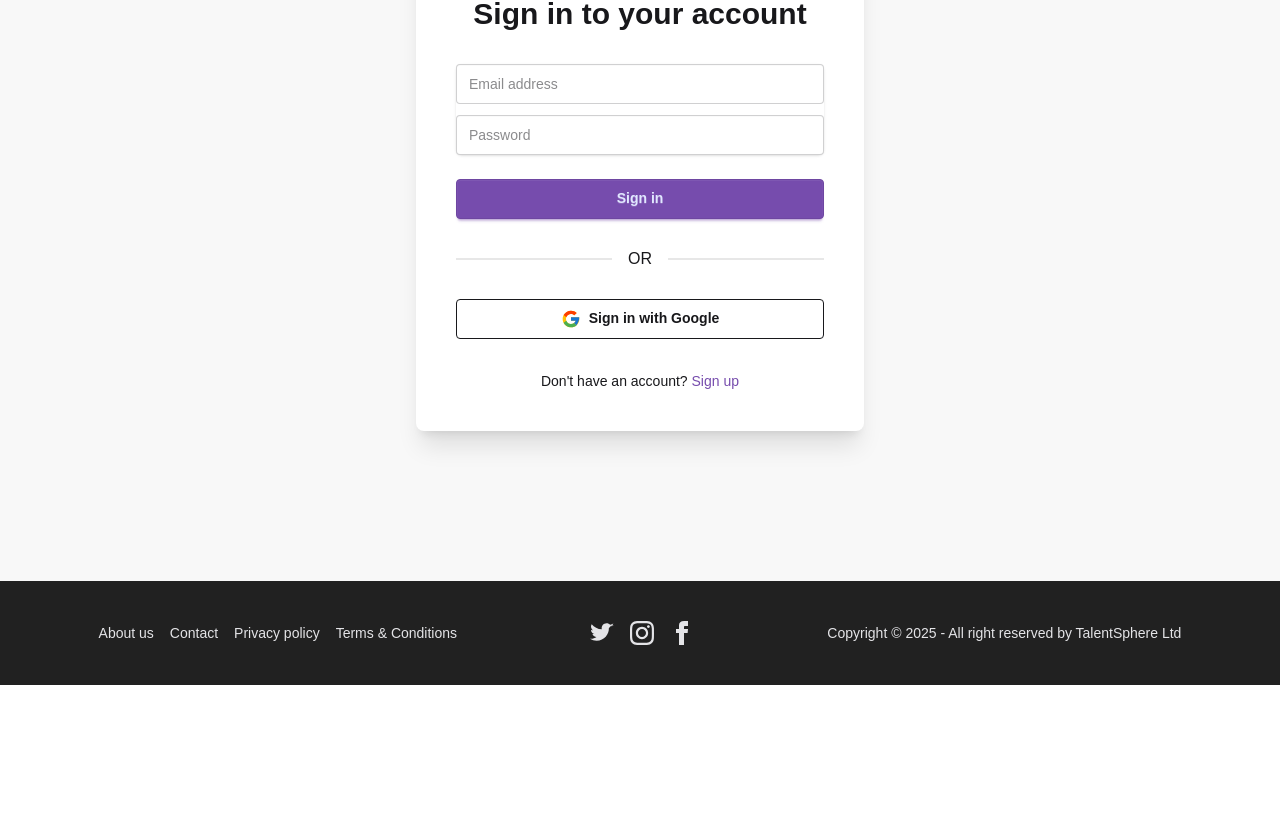
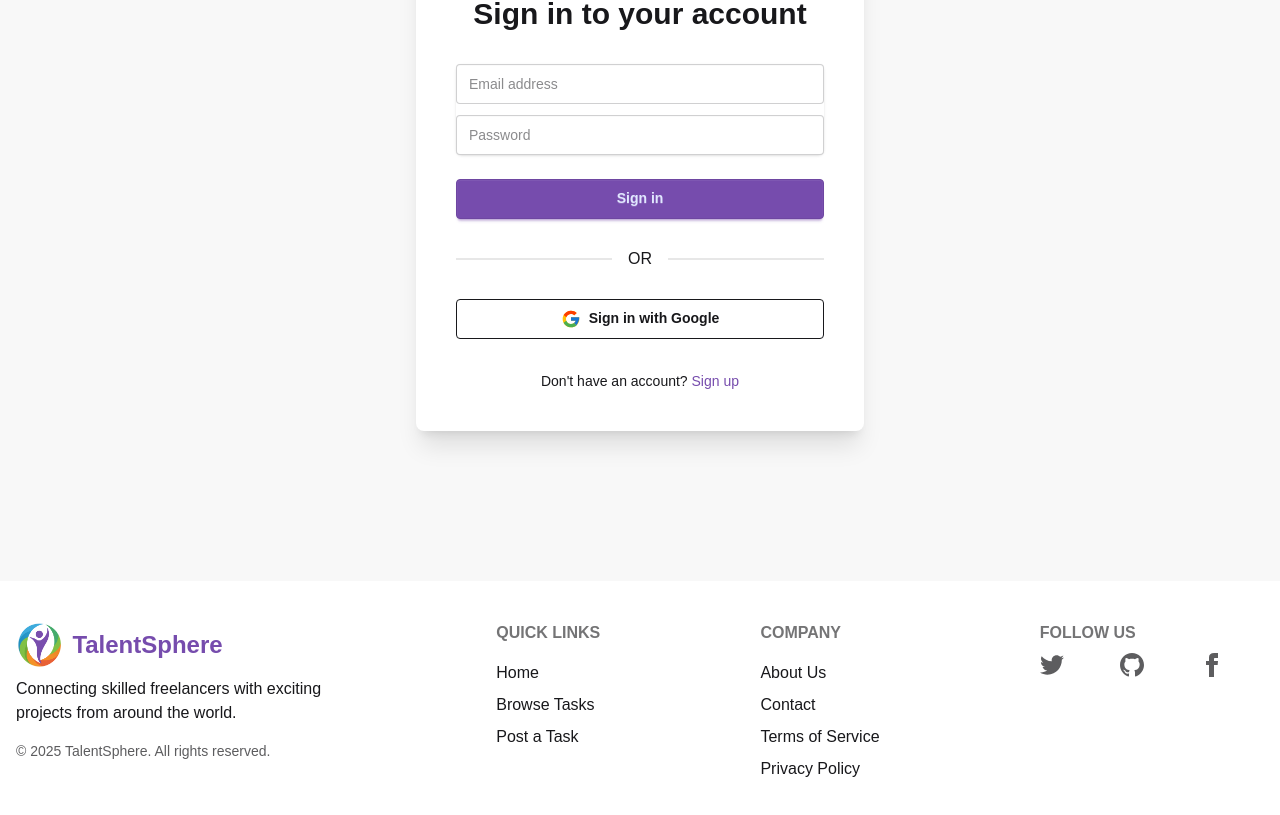
Before and after one commit to siam-sk/a10-freelance-marketplace-client, a React (Vite) app: page /login in a window 1280 px wide. Shown: the part 283-1098 px from the top of the page. Before the commit the page ends 968 px from the top, so only its background shows below. Built offline with nearby package versions, Linux system fonts and the light colour scheme; no server answers.

Commit message:
redesigned footer

```diff
--- a/src/components/Footer.jsx
+++ b/src/components/Footer.jsx
@@ -1,30 +1,64 @@
 import React from 'react';
 import { Link } from 'react-router';
+import logo from '../assets/logo2.png';
 
 const Footer = () => {
+    const socialLinks = [
+        {
+            name: 'Twitter',
+            href: '#',
+            icon: <svg xmlns="http://www.w3.org/2000/svg" width="24" height="24" viewBox="0 0 24 24" className="fill-current"><path d="M24 4.557c-.883.392-1.832.656-2.828.775 1.017-.609 1.798-1.574 2.165-2.724-.951.564-2.005.974-3.127 1.195-.897-.957-2.178-1.555-3.594-1.555-3.179 0-5.515 2.966-4.797 6.045-4.091-.205-7.719-2.165-10.148-5.144-1.29 2.213-.669 5.108 1.523 6.574-.806-.026-1.566-.247-2.229-.616v.064c0 2.298 1.634 4.212 3.791 4.649-.69.188-1.426.23-2.164.083.616 1.952 2.444 3.372 4.604 3.417-1.73 1.354-3.91 2.165-6.28 2.165-.41 0-.814-.024-1.21-.071 2.236 1.438 4.896 2.274 7.735 2.274 9.284 0 14.376-7.618 14.376-14.376 0-.219 0-.437-.015-.654.984-.711 1.835-1.6 2.518-2.612z"></path></svg>
+        },
+        {
+            name: 'GitHub',
+            href: '#',
+            icon: <svg xmlns="http://www.w3.org/2000/svg" width="24" height="24" viewBox="0 0 24 24" className="fill-current"><path d="M12 0c-6.626 0-12 5.373-12 12 0 5.302 3.438 9.8 8.207 11.387.599.111.793-.261.793-.577v-2.234c-3.338.726-4.033-1.416-4.033-1.416-.546-1.387-1.333-1.756-1.333-1.756-1.089-.745.083-.729.083-.729 1.205.084 1.839 1.237 1.839 1.237 1.07 1.834 2.807 1.304 3.492.997.107-.775.418-1.305.762-1.604-2.665-.305-5.467-1.334-5.467-5.931 0-1.311.469-2.381 1.236-3.221-.124-.303-.535-1.524.117-3.176 0 0 1.008-.322 3.301 1.23.957-.266 1.983-.399 3.003-.404 1.02.005 2.047.138 3.006.404 2.291-1.552 3.297-1.23 3.297-1.23.653 1.653.242 2.874.118 3.176.77.84 1.235 1.911 1.235 3.221 0 4.609-2.807 5.624-5.479 5.921.43.372.823 1.102.823 2.222v3.293c0 .319.192.694.801.576 4.765-1.589 8.199-6.086 8.199-11.386 0-6.627-5.373-12-12-12z"></path></svg>
+        },
+        {
+            name: 'Facebook',
+            href: '#',
+            icon: <svg xmlns="http://www.w3.org/2000/svg" width="24" height="24" viewBox="0 0 24 24" className="fill-current"><path d="M9 8h-3v4h3v12h5v-12h3.642l.358-4h-4v-1.667c0-.955.192-1.333 1.115-1.333h2.885v-5h-3.808c-3.596 0-5.192 1.583-5.192 4.615v3.385z"></path></svg>
+        }
+    ];
+
     return (
-        <footer className="footer footer-center p-10 bg-neutral text-neutral-content">
-            <nav className="grid grid-flow-col gap-4">
-                <Link to="/about-us" className="link link-hover">About us</Link>
+        <footer className="bg-base-100 text-base-content">
+            <div className="container mx-auto px-4 py-10">
+                <div className="grid gap-10 md:grid-flow-col">
+                    <aside>
+                        <Link to="/" className="flex items-center gap-2">
+                            <img src={logo} alt="TalentSphere Logo" className="h-12 w-auto" />
+                            <span className="font-extrabold text-2xl text-primary">TalentSphere</span>
+                        </Link>
+                        <p className="mt-2 max-w-xs">
+                            Connecting skilled freelancers with exciting projects from around the world.
+                        </p>
+                        <p className="mt-4 text-sm opacity-70">© {new Date().getFullYear()} TalentSphere. All rights reserved.</p>
+                    </aside>
+                    <nav className="flex flex-col gap-2">
+                        <h6 className="footer-title">Quick Links</h6>
+                        <Link to="/" className="link link-hover">Home</Link>
+                        <Link to="/browse-tasks" className="link link-hover">Browse Tasks</Link>
+                        <Link to="/add-task" className="link link-hover">Post a Task</Link>
+                    </nav>
+                    <nav className="flex flex-col gap-2">
+                        <h6 className="footer-title">Company</h6>
+                        <Link to="/about-us" className="link link-hover">About Us</Link>
                         <Link to="/contact" className="link link-hover">Contact</Link>
-                <Link to="/privacy-policy" className="link link-hover">Privacy policy</Link>
-                <Link to="/terms-conditions" className="link link-hover">Terms & Conditions</Link>
+                        <a href="#" className="link link-hover">Terms of Service</a>
+                        <a href="#" className="link link-hover">Privacy Policy</a>
                     </nav>
                     <nav>
+                        <h6 className="footer-title">Follow Us</h6>
                         <div className="grid grid-flow-col gap-4">
-                    <a href="https://twitter.com" target="_blank" rel="noopener noreferrer" aria-label="Twitter" className="link link-hover">
-                        <svg xmlns="http://www.w3.org/2000/svg" width="24" height="24" viewBox="0 0 24 24" className="fill-current"><path d="M24 4.557c-.883.392-1.832.656-2.828.775 1.017-.609 1.798-1.574 2.165-2.724-.951.564-2.005.974-3.127 1.195-.897-.957-2.178-1.555-3.594-1.555-3.179 0-5.515 2.966-4.797 6.045-4.091-.205-7.719-2.165-10.148-5.144-.422.724-.665 1.564-.665 2.458 0 1.488.76 2.795 1.905 3.563-.706-.023-1.368-.216-1.947-.538v.059c0 2.08 1.48 3.818 3.437 4.209-.359.097-.737.148-1.13.148-.276 0-.545-.027-.811-.076.544 1.7 2.123 2.958 3.99 2.994-1.472 1.148-3.336 1.832-5.357 1.832-.348 0-.692-.02-1.033-.062 1.905 1.223 4.163 1.936 6.59 1.936 7.906 0 12.23-6.56 12.23-12.234 0-.186-.004-.372-.012-.556.84-.603 1.568-1.356 2.143-2.224z"></path></svg>
+                            {socialLinks.map(social => (
+                                <a key={social.name} href={social.href} target="_blank" rel="noopener noreferrer" aria-label={social.name} className="text-base-content/70 hover:text-primary transition-colors">
+                                    {social.icon}
                                 </a>
-                    <a href="https://instagram.com" target="_blank" rel="noopener noreferrer" aria-label="Instagram" className="link link-hover">
-                        <svg xmlns="http://www.w3.org/2000/svg" width="24" height="24" viewBox="0 0 24 24" className="fill-current"><path d="M12 2.163c3.204 0 3.584.012 4.85.07 3.252.148 4.771 1.691 4.919 4.919.058 1.265.069 1.645.069 4.849 0 3.205-.012 3.584-.069 4.849-.149 3.225-1.664 4.771-4.919 4.919-1.266.058-1.644.07-4.85.07-3.204 0-3.584-.012-4.849-.07-3.26-.149-4.771-1.699-4.919-4.92-.058-1.265-.07-1.644-.07-4.849 0-3.204.013-3.583.07-4.849.149-3.227 1.664-4.771 4.919-4.919 1.266-.057 1.645-.069 4.849-.069zm0-2.163c-3.259 0-3.667.014-4.947.072-4.358.2-6.78 2.618-6.98 6.98-.059 1.281-.073 1.689-.073 4.948 0 3.259.014 3.668.072 4.948.2 4.358 2.618 6.78 6.98 6.98 1.281.058 1.689.072 4.948.072 3.259 0 3.668-.014 4.948-.072 4.354-.2 6.782-2.618 6.979-6.98.059-1.28.073-1.689.073-4.948 0-3.259-.014-3.667-.072-4.947-.196-4.354-2.617-6.78-6.979-6.98-1.281-.059-1.69-.073-4.949-.073zm0 5.838c-3.403 0-6.162 2.759-6.162 6.162s2.759 6.163 6.162 6.163 6.162-2.759 6.162-6.163c0-3.403-2.759-6.162-6.162-6.162zm0 10.162c-2.209 0-4-1.79-4-4 0-2.209 1.791-4 4-4s4 1.791 4 4c0 2.21-1.791 4-4 4zm6.406-11.845c-.796 0-1.441.645-1.441 1.44s.645 1.44 1.441 1.44c.795 0 1.439-.645 1.439-1.44s-.644-1.44-1.439-1.44z"></path></svg>
-                    </a>
-                    <a href="https://facebook.com" target="_blank" rel="noopener noreferrer" aria-label="Facebook" className="link link-hover">
-                        <svg xmlns="http://www.w3.org/2000/svg" width="24" height="24" viewBox="0 0 24 24" className="fill-current"><path d="M9 8h-3v4h3v12h5v-12h3.642l.358-4h-4v-1.667c0-.955.192-1.333 1.115-1.333h2.885v-5h-3.808c-3.596 0-5.192 1.583-5.192 4.615v3.385z"></path></svg>
-                    </a>
+                            ))}
                         </div>
                     </nav>
-            <div className="text-center">
-                <p>Copyright © {new Date().getFullYear()} - All right reserved by TalentSphere Ltd</p>
+                </div>
             </div>
         </footer>
     );
```
Lines whose indentation alone changed are shown as unchanged.
